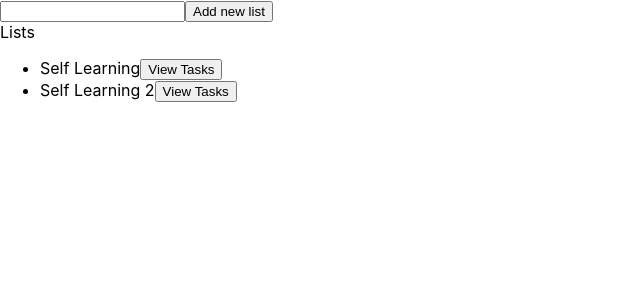
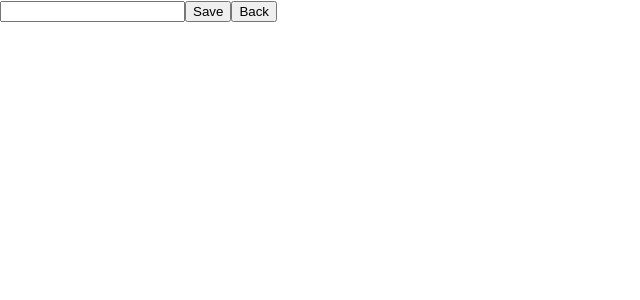
Before and after one commit to shreya-verma-mck/task-list, a React (Create React App) app: page /task/1 in a window 1280 px wide. Shown: the top 300 px of the page, without its empty margins (0-640 px from the left). Built offline with nearby package versions, Linux system fonts and the light colour scheme.

Commit message:
feat: add react-router-dom

```diff
--- a/package.json
+++ b/package.json
@@ -8,6 +8,7 @@
     "@testing-library/user-event": "^13.5.0",
     "react": "^17.0.2",
     "react-dom": "^17.0.2",
+    "react-router-dom": "^6.2.2",
     "react-scripts": "5.0.0",
     "web-vitals": "^2.1.4"
   },
--- a/src/App.js
+++ b/src/App.js
@@ -3,6 +3,7 @@ import { useState } from 'react';
 import ListDetails from './components/ListDetails/ListDetails';
 import Task from './components/Task/Task';
 import List from './components/List/List';
+import { BrowserRouter, Route, Routes } from 'react-router-dom';
 
 const mockLists = [{
   id: 1,
@@ -49,14 +50,6 @@ function App() {
   }
 
   const onSubmitting = (task) => {
-    //console.log("from app" , task);
-   // console.log(selectedList);[...prevState.tasks, task])
-    // if (method === 'add') { setSelectedList((prevState) => {
-    //   const newTask = {name : prevState.name,
-    //   tasks : [...prevState.tasks,task],}
-
-    // }) };
-   // else {
     const updatedMockList = {
       name: selectedList.name,
       tasks: selectedList.tasks.map((item) => {
@@ -67,12 +60,11 @@ function App() {
         }
       })
     };
-      if(method === 'add') {
+    if (method === 'add') {
       task.id = Math.floor(Math.random() * 100)
-        updatedMockList.tasks = [...updatedMockList.tasks , task ]
+      updatedMockList.tasks = [...updatedMockList.tasks, task]
     }
     setSelectedList(updatedMockList);
-   // }
     setPage('listDetails');
   }
 
@@ -99,13 +91,21 @@ function App() {
 
   return (
     <div>
-      {
+      <BrowserRouter>
+        <Routes>
+          <Route path='/lists' element={ <List listData={listData} onListChangeHandler={onListChangeHandler} onViewTasks={onViewTasks} />}></Route>
+          <Route path='/list/:listId' element={<ListDetails selectedList={selectedList} onEditTask={onEditTask} onClickBack={backButtonHandler} onAddNewTask={onAddNewTask} />}></Route>
+          <Route path='/task/:taskId' element={<Task selectedTask={selectedTask} onSave={onSubmitting} onClickBack={backButtonHandler} />}></Route>
+          <Route path='*' element={<div>404!Error. Page not found</div>}></Route>
+        </Routes>
+      </BrowserRouter>
+      {/* {
         (page === 'listDetails') ? (
           <ListDetails selectedList={selectedList} onEditTask={onEditTask} onClickBack={backButtonHandler} onAddNewTask={onAddNewTask} />
         ) : (page === 'task') ? (
           <Task selectedTask={selectedTask} onSave={onSubmitting} onClickBack={backButtonHandler} />
         ) : <List listData={listData} onListChangeHandler={onListChangeHandler} onViewTasks={onViewTasks} />
-      }
+      } */}
     </div>)
 }
 
--- a/src/components/Task/Task.jsx
+++ b/src/components/Task/Task.jsx
@@ -2,6 +2,7 @@ import React, { useState } from 'react'
 import './Task.css'
 
 const Task = (props) => {
+    console.log(props.selectedTask.title);
     const [task, setTask] = useState(props.selectedTask.title);
 
     const onUpdatingTask = (event) => {
```
Also changed, not shown: 1 other file (tests, documents, lock files or other folders). Lines whose indentation alone changed are shown as unchanged.
